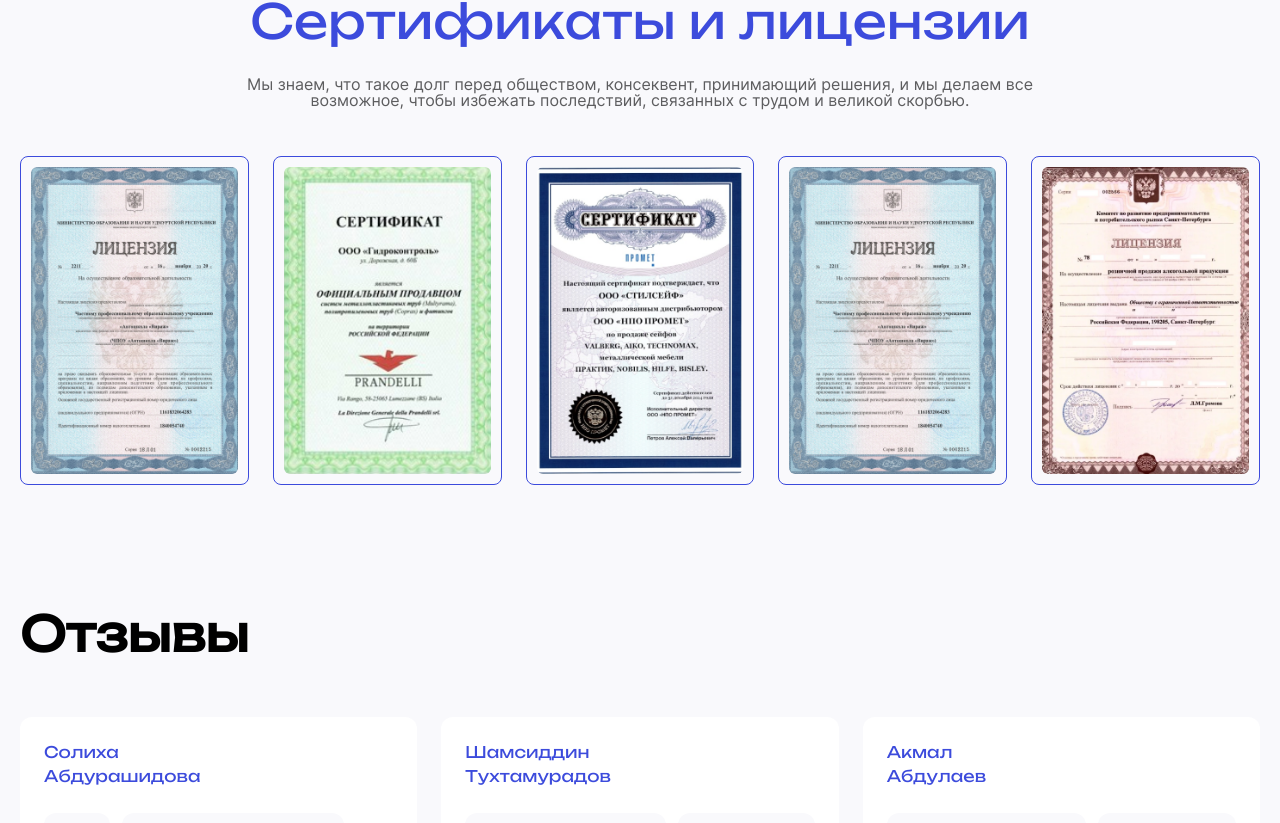
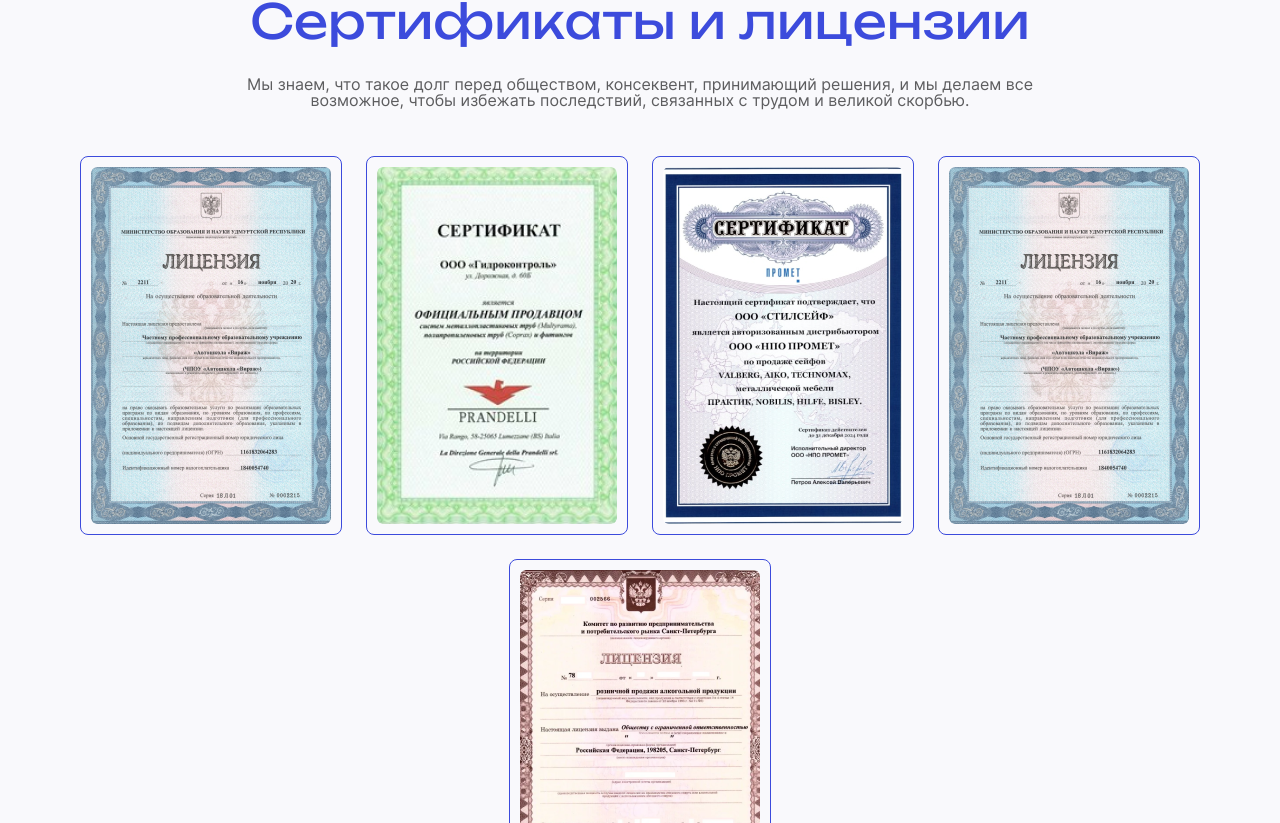
Before and after one commit to NbekWeb/lor-api, a Nuxt app: page / in a window 1280 px wide. Shown: the part 4617-5440 px from the top of the page. Built offline with nearby package versions, Linux system fonts and the light colour scheme.

Commit message:
add some change

```diff
--- a/components/certificate.vue
+++ b/components/certificate.vue
@@ -15,7 +15,7 @@
       </p>
     </div>
 
-    <div class="flex justify-center w-full gap-6 mx-auto">
+    <div class="flex flex-wrap justify-center w-full gap-6 mx-auto">
       <div
         v-for="n of 5"
         :key="n"
--- a/components/comments.vue
+++ b/components/comments.vue
@@ -3,7 +3,7 @@
     <h3 class="text-5xl font-semibold text-black font-unbounded max-md:text-xl">
       Отзывы
     </h3>
-    <div class="flex flex-row gap-6 mb-10 mt-14 max-md:mt-9 max-md:mb-8">
+    <div class="flex flex-row gap-6 mb-10 mt-14 max-md:mt-9 max-md:mb-8 max-md:flex-col">
       <Comment v-for="item of data" :key="item.id" :item="item" />
     </div>
     <div class="flex justify-center gap-6 mt-8">
--- a/components/doctors.vue
+++ b/components/doctors.vue
@@ -5,7 +5,7 @@
     >
       Наши доктора
     </h3>
-    <div class="flex gap-16">
+    <div class="flex flex-row gap-16 max-md:flex-col">
       <Doctor  v-for="item in data" :key="item.id" :item="item" />
     </div>
   </div>
```
